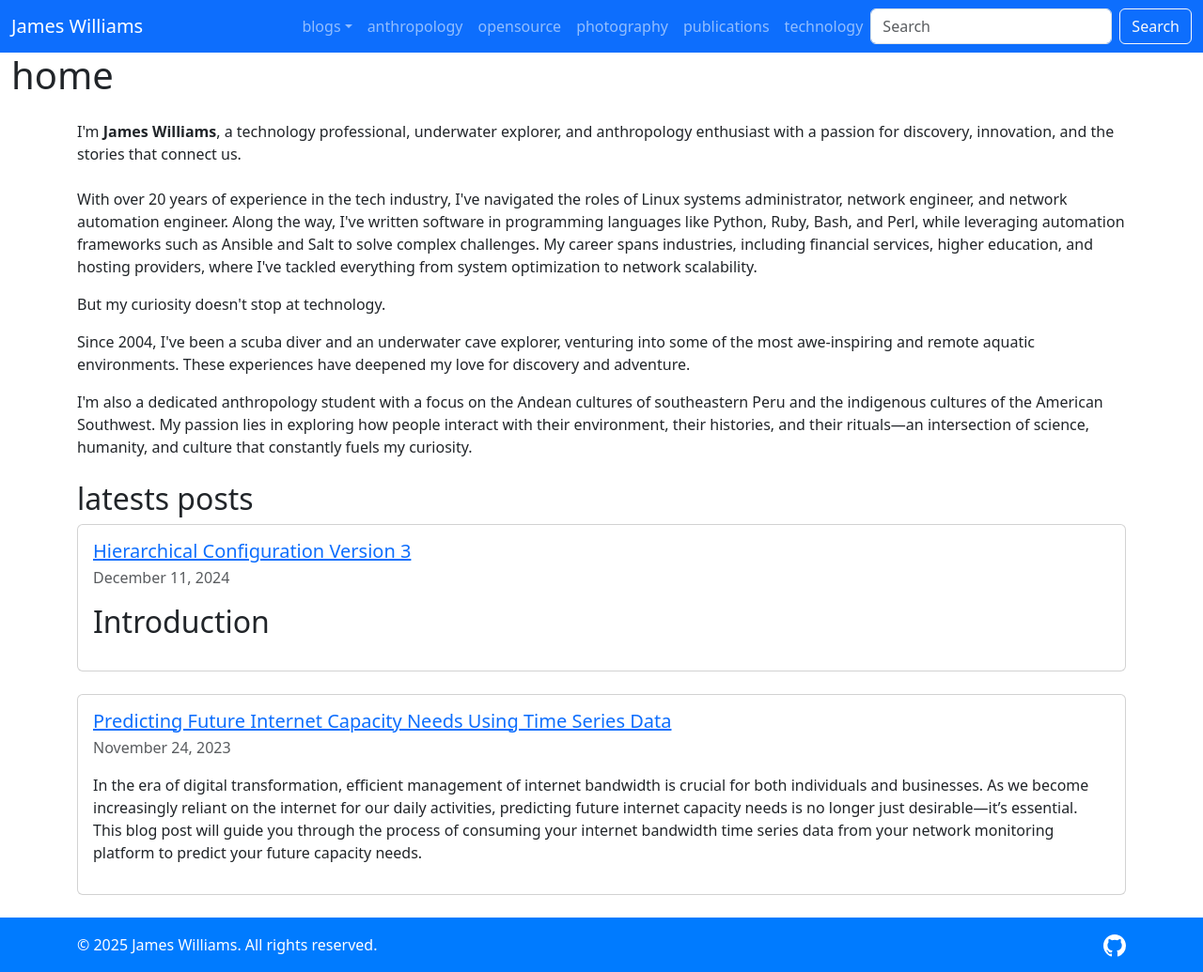
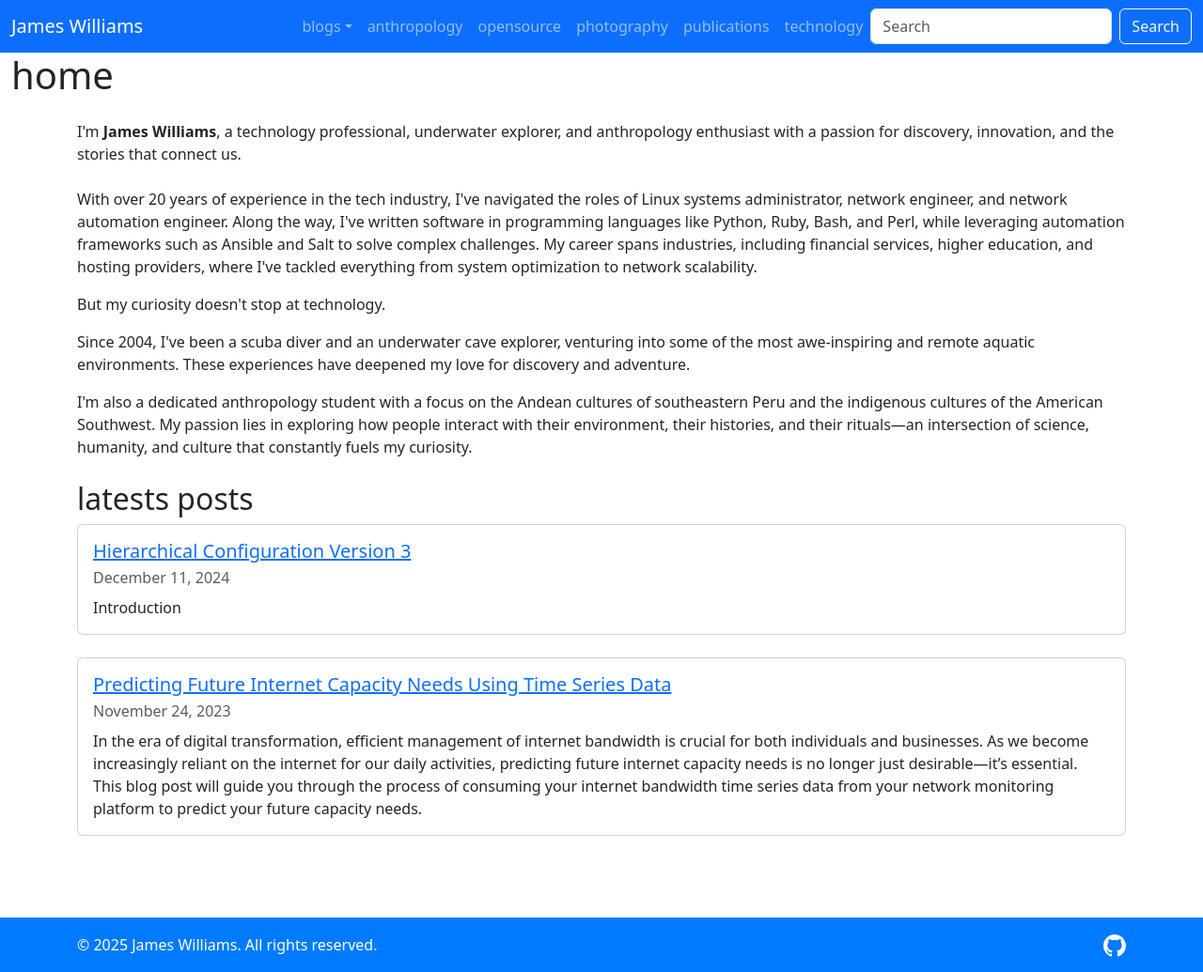
Before and after one commit to jtdub/jtdub.com, a Jekyll site: the page built from index.html, in a window 1280 px wide and 1035 px high. Shown: the whole window at 94% size. Built offline with Jekyll 4.4.1, drawn with Linux system fonts in a browser that asks for light colours; nearby versions of some CDN libraries.

Commit message:
strip_html

```diff
--- a/_includes/tagged_posts.html
+++ b/_includes/tagged_posts.html
@@ -9,7 +9,7 @@
                     </h5>
                     <p class="card-subtitle mb-2 text-muted">{{ post.date | date: "%B %-d, %Y" }}</p>
                     <p class="card-text">
-                        {{ post.excerpt | custom_exerpt: 50 }}
+                        {{ post.excerpt | custom_exerpt: 50 | strip_html }}
                     </p>
                 </div>
             </div>
--- a/index.html
+++ b/index.html
@@ -47,7 +47,7 @@ permalink: /
                     </h5>
                     <p class="card-subtitle mb-2 text-muted">{{ post.date | date: "%B %-d, %Y" }}</p>
                     <p class="card-text">
-                        {{ post.excerpt | custom_exerpt: 50 }}
+                        {{ post.excerpt | custom_exerpt: 50 | strip_html }}
                     </p>
                 </div>
             </div>
```
